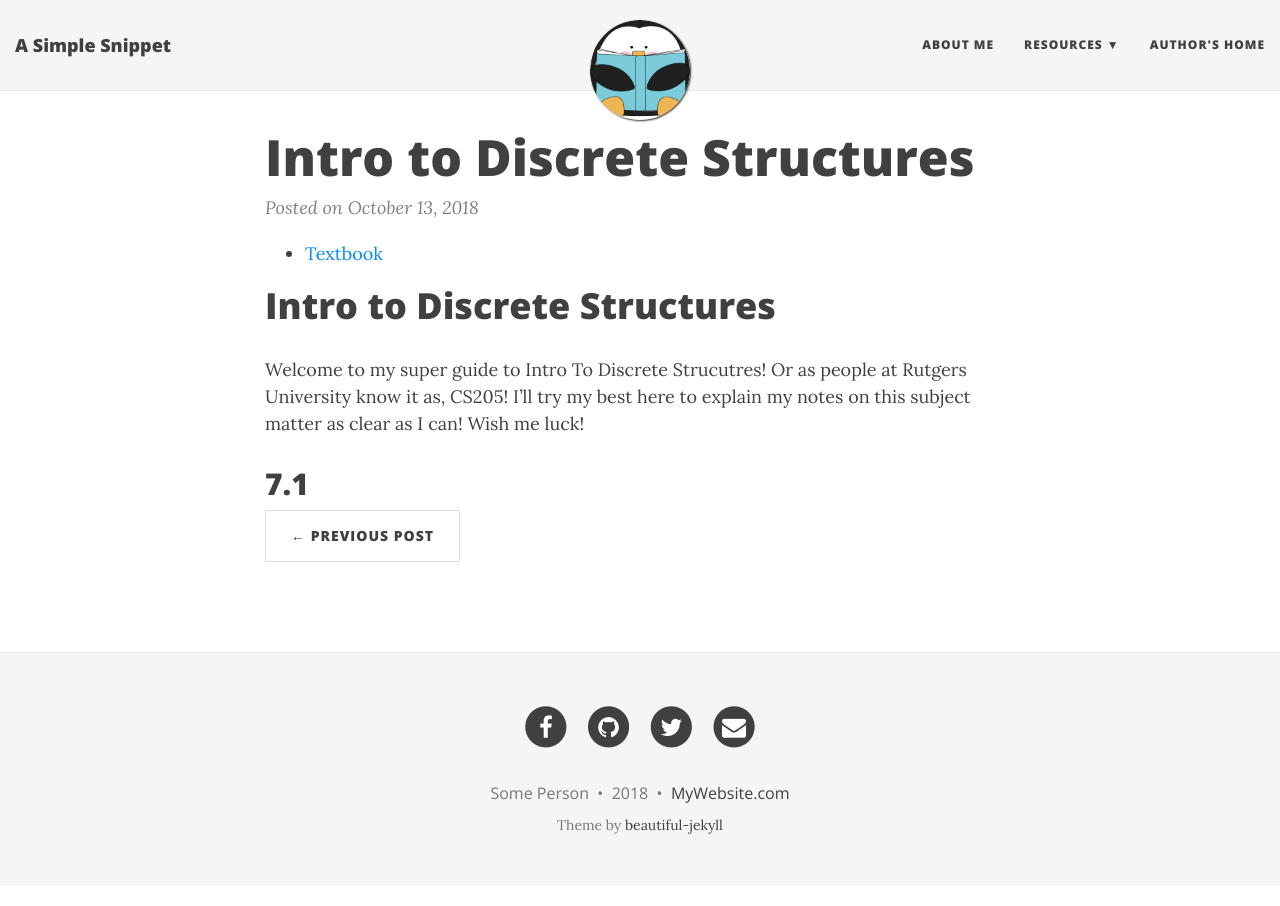
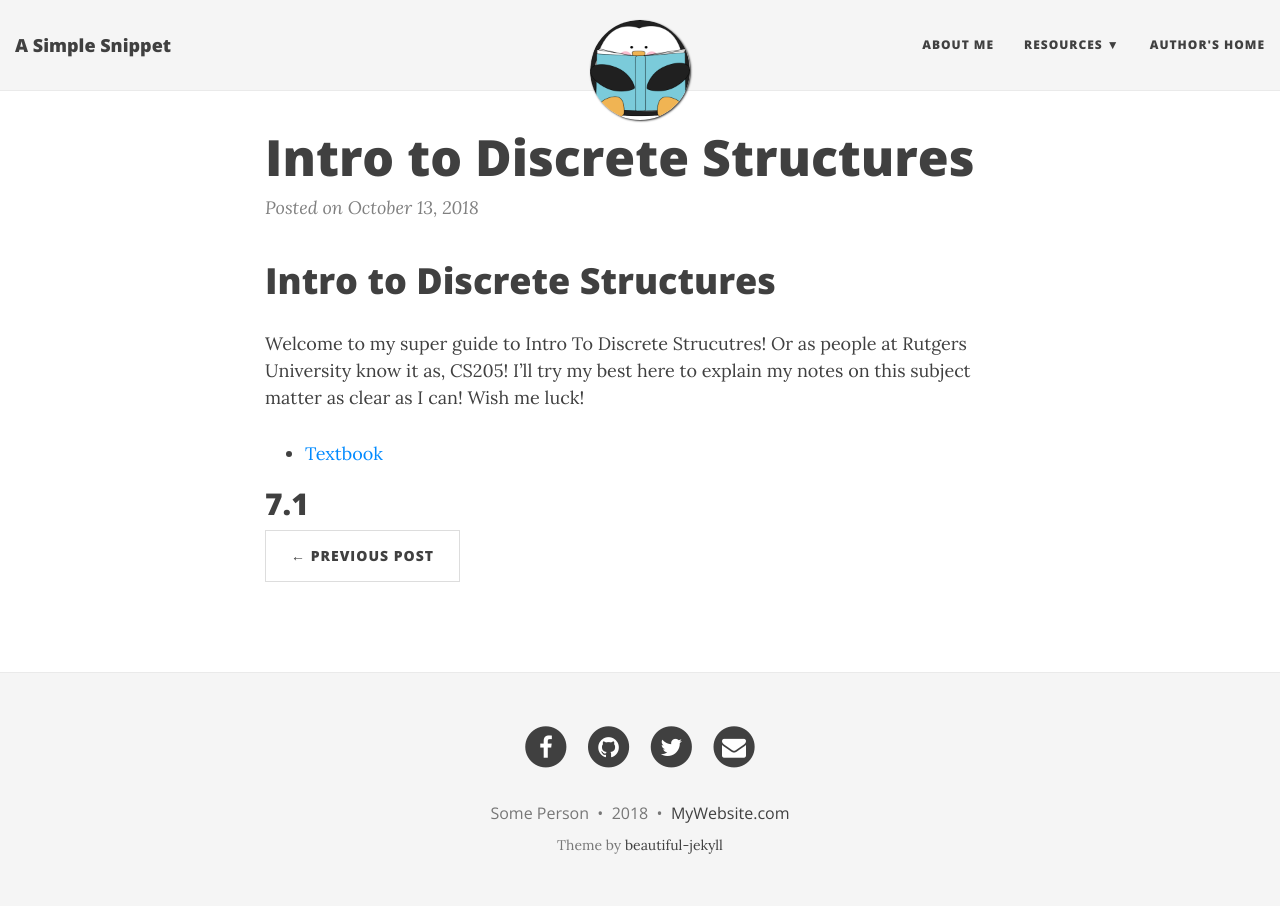
Before and after one commit to QasimAbbas/qasimabbas.github.io, a Jekyll site: the page built from _posts/2018-10-13-intro-discrete-strutures.md, in a window 1280 px wide. Built offline with Jekyll 4.4.1, drawn with Linux system fonts in a browser that asks for light colours; nearby versions of some CDN libraries.

```diff
--- a/_posts/2018-10-13-intro-discrete-strutures.md
+++ b/_posts/2018-10-13-intro-discrete-strutures.md
@@ -3,10 +3,13 @@ layout: post
 title: Intro to Discrete Structures
 ---
 
-* [Textbook]()
-
 # Intro to Discrete Structures
 
 Welcome to my super guide to Intro To Discrete Strucutres!  Or as people at Rutgers University know it as, CS205!  I'll try my best here to explain my notes on this subject matter as clear as I can!  Wish me luck!
 
+* [Textbook]()
+
+
+
+
 ## 7.1
```
